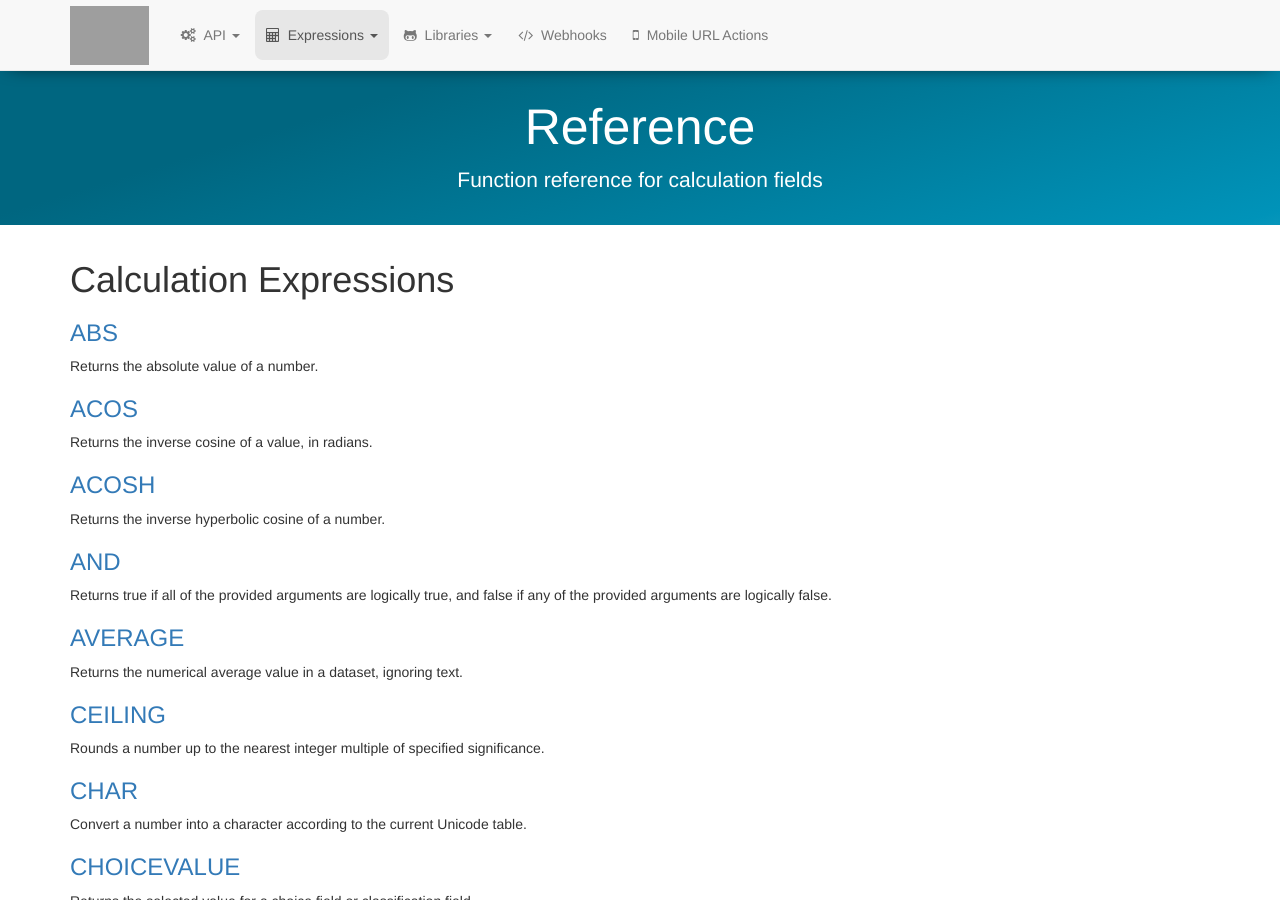
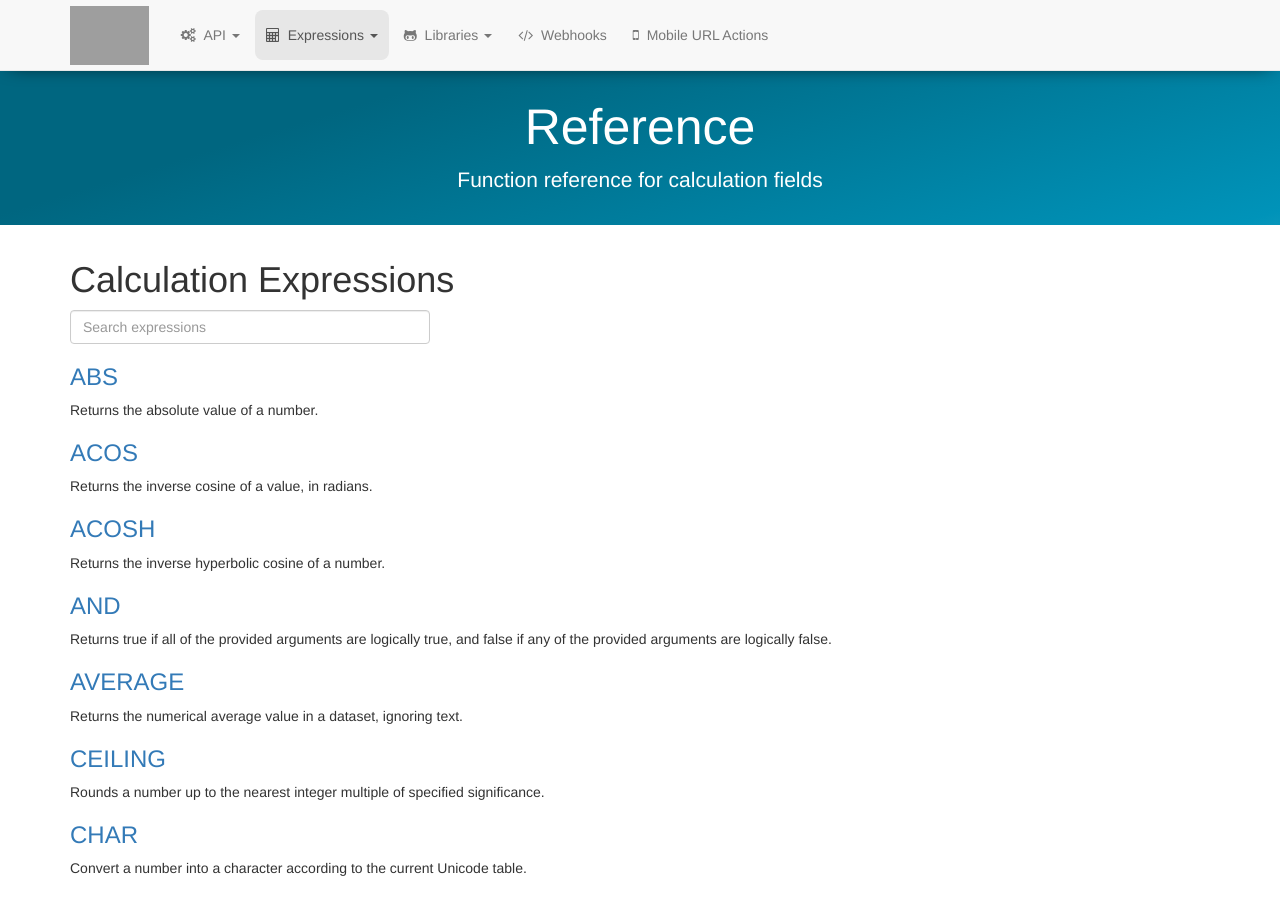
Before and after one commit to rylincoln/developer.fulcrumapp.com, a Jekyll site: the page built from _expressions/reference.md, in a window 1280 px wide and 900 px high. Built offline with Jekyll 4.4.1, drawn with Linux system fonts in a browser that asks for light colours; nearby versions of some CDN libraries; grey boxes are pictures that could not be loaded.

Commit message:
Add client-side filtering to expression references

```diff
--- a/_expressions/reference.md
+++ b/_expressions/reference.md
@@ -8,6 +8,12 @@ category: section
 ---
 
 # Calculation Expressions
+
+<div class="row">
+  <div class="col-xs-12 col-md-4">
+    <input type="search" class="form-control search" placeholder="Search expressions" />
+  </div>
+</div>
 
 ### [ABS](/expressions/reference/abs/)
 
--- /dev/null
+++ b/_layouts/reference.html
@@ -0,0 +1,49 @@
+<!DOCTYPE html>
+<html xmlns="http://www.w3.org/1999/xhtml" xml:lang="en" lang="en-us">
+
+  {% include head.html %}
+
+  <body data-spy="scroll" data-target=".sticky-menu" data-offset="120">
+    {% include nav.html %}
+
+    <div class="jumbotron header">
+      <div class="container">
+        <h1 class="page-title">{{ page.title }}</h1>
+        <p class="description">{{ page.description }}</p>
+      </div>
+    </div>
+
+    <script>
+    $(document).ready(function() {
+      jQuery.expr[":"].Contains = jQuery.expr.createPseudo(function(arg) {
+        return function(elem) {
+          return jQuery(elem).text().toUpperCase().indexOf(arg.toUpperCase()) >= 0;
+        };
+      });
+      $(".search").keyup(function() {
+        var val = $(".search").val();
+        if (val.length > 0) {
+          $("h3").hide();
+          $("p").hide();
+          $(".search").parent().show();
+          // label matches
+          $("h3").filter($("h3:Contains('" + val + "')")).show();
+          $("h3").filter($("h3:Contains('" + val + "')")).next().show();
+          // description matches
+          $("p").filter($("p:Contains('" + val + "')")).show();
+          $("p").filter($("p:Contains('" + val + "')")).prev().show();
+        } else {
+          $("h3").show();
+          $("p").show();
+        }
+      });
+    });
+    </script>
+
+    <div class="content container">
+      {{ content }}
+    </div>
+
+    {% include footer.html %}
+  </body>
+</html>
```
Also changed, not shown: other parts of _expressions/reference.md (+1 -1 lines).
